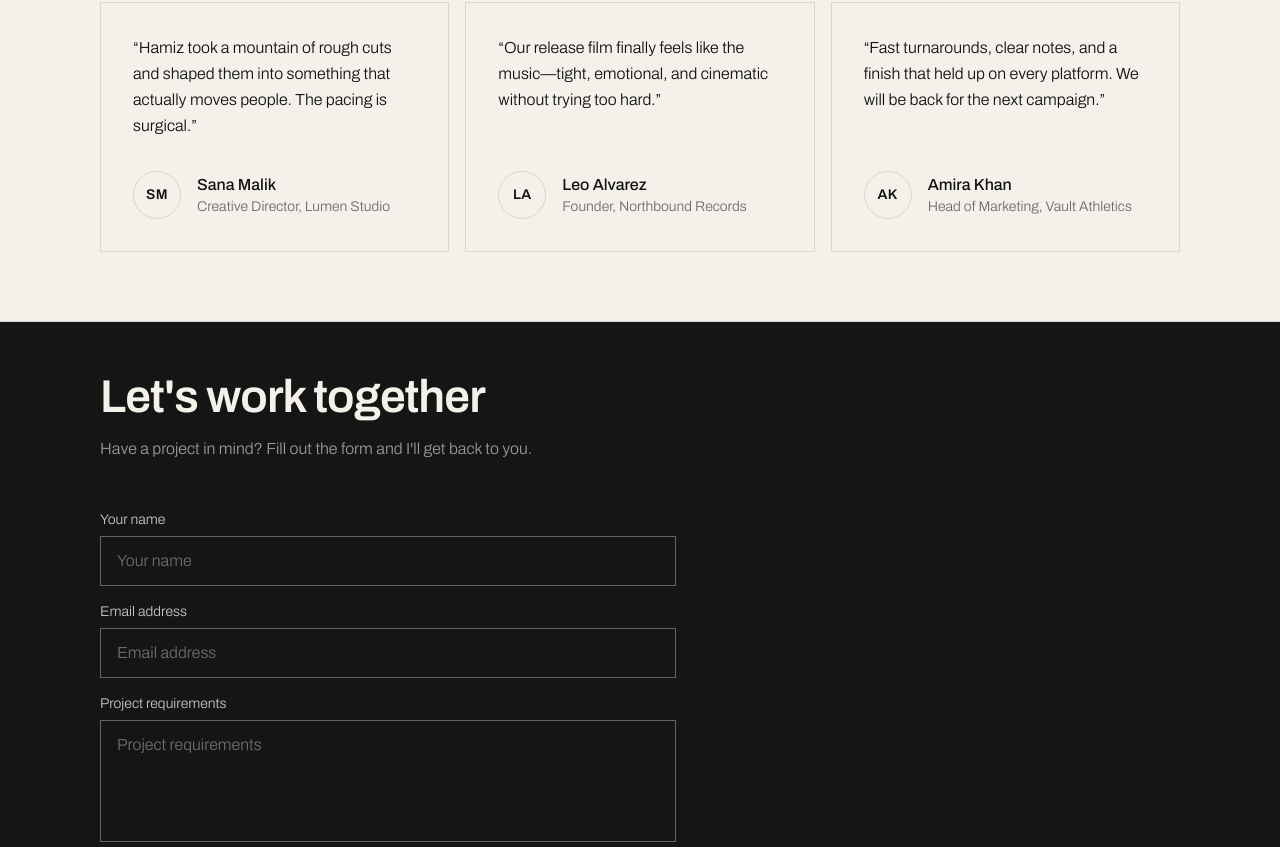
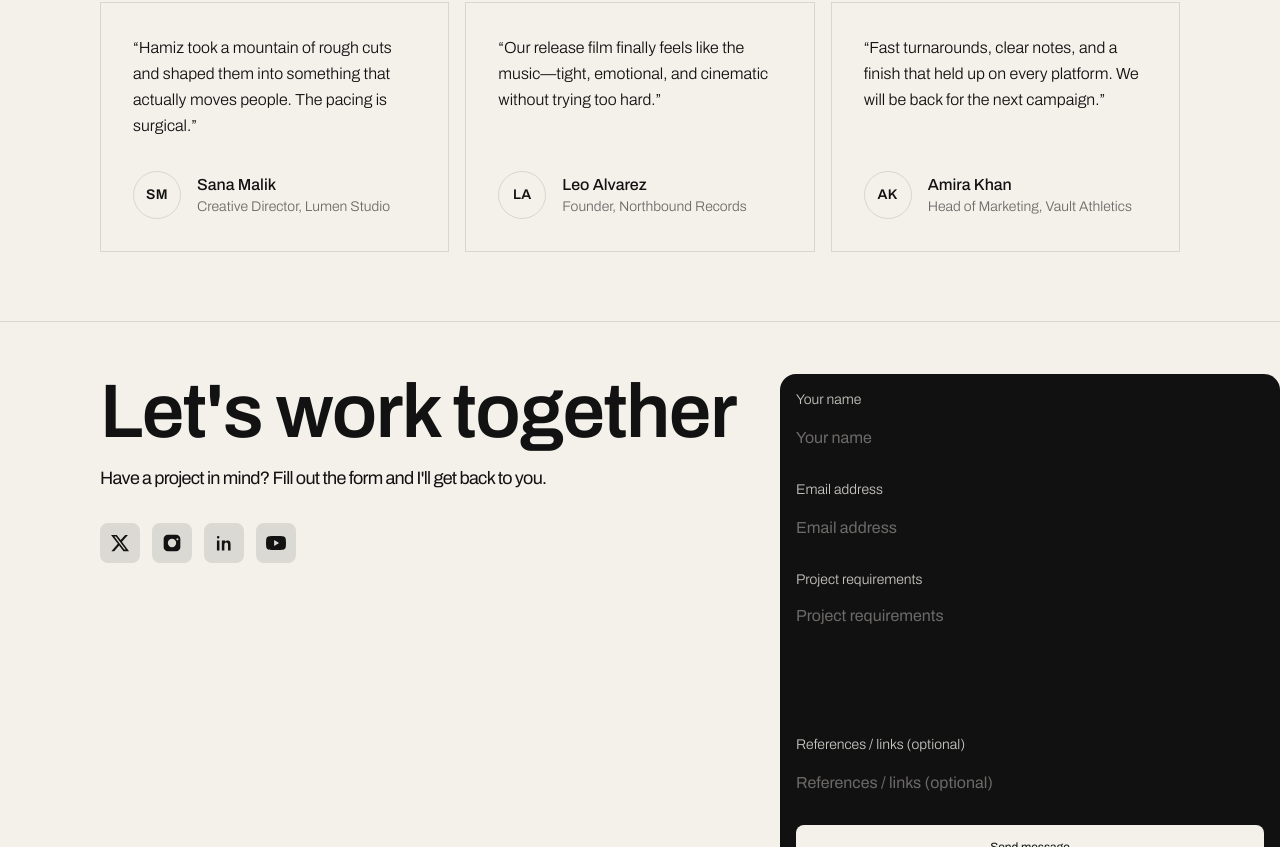
Before and after one commit to QaisarWaheed/hamiz-portfolio, a Next.js app: page / in a window 1280 px wide. Shown: the part 3446-4293 px from the top of the page. Built offline with nearby package versions, Linux system fonts and the light colour scheme; no server answers; the database is empty.

Commit message:
Rebuild contact as a light two-column section with a dark form card.
Add social buttons and align heading, intro, form, input, and button styling with the reference while keeping client copy.

Co-authored-by: Cursor <cursoragent@cursor.com>

```diff
--- a/components/landing/ContactSection.tsx
+++ b/components/landing/ContactSection.tsx
@@ -1,12 +1,43 @@
 "use client";
 
 import SectionReveal from "@/components/landing/SectionReveal";
+import { SOCIAL_LINKS } from "@/components/landing/landing-content";
 import { useEffect, useRef, useState } from "react";
 
 const FIELD_CLASS =
-  "w-full border border-line/40 bg-transparent px-4 py-3 text-base text-paper placeholder:text-paper/40 focus-visible:border-paper/70 focus-visible:outline-none focus-visible:ring-2 focus-visible:ring-paper/80 focus-visible:ring-offset-2 focus-visible:ring-offset-dark";
+  "h-11 w-full border-0 bg-transparent text-base font-normal text-paper placeholder:text-paper/40 focus-visible:outline-none focus-visible:ring-2 focus-visible:ring-paper/80";
 
 type Status = "idle" | "sending" | "success" | "error";
+
+function SocialIcon({ label }: { label: string }) {
+  const common = "h-5 w-5 fill-current";
+  switch (label) {
+    case "X":
+      return (
+        <svg className={common} viewBox="0 0 24 24" aria-hidden>
+          <path d="M18.244 2.25h3.308l-7.227 8.26 8.502 11.24H16.17l-5.214-6.817L4.99 21.75H1.68l7.73-8.835L1.254 2.25H8.08l4.713 6.231zm-1.161 17.52h1.833L7.084 4.126H5.117z" />
+        </svg>
+      );
+    case "Instagram":
+      return (
+        <svg className={common} viewBox="0 0 24 24" aria-hidden>
+          <path d="M7 2h10a5 5 0 0 1 5 5v10a5 5 0 0 1-5 5H7a5 5 0 0 1-5-5V7a5 5 0 0 1 5-5zm5 5a5 5 0 1 0 0 10 5 5 0 0 0 0-10zm6.5-.75a1.25 1.25 0 1 0 0 2.5 1.25 1.25 0 0 0 0-2.5z" />
+        </svg>
+      );
+    case "LinkedIn":
+      return (
+        <svg className={common} viewBox="0 0 24 24" aria-hidden>
+          <path d="M4.98 3.5a1.5 1.5 0 1 1 0 3 1.5 1.5 0 0 1 0-3zM3.5 9h3v12h-3V9zm7 0h2.88v1.64h.04c.4-.76 1.38-1.56 2.84-1.56 3.04 0 3.6 2 3.6 4.6V21h-3v-6.2c0-1.48-.03-3.38-2.06-3.38-2.06 0-2.38 1.6-2.38 3.26V21h-3V9z" />
+        </svg>
+      );
+    default:
+      return (
+        <svg className={common} viewBox="0 0 24 24" aria-hidden>
+          <path d="M23.5 6.2a3 3 0 0 0-2.1-2.1C19.5 3.5 12 3.5 12 3.5s-7.5 0-9.4.6A3 3 0 0 0 .5 6.2 31.5 31.5 0 0 0 0 12a31.5 31.5 0 0 0 .5 5.8 3 3 0 0 0 2.1 2.1c1.9.6 9.4.6 9.4.6s7.5 0 9.4-.6a3 3 0 0 0 2.1-2.1A31.5 31.5 0 0 0 24 12a31.5 31.5 0 0 0-.5-5.8zM9.75 15.5v-7l6 3.5-6 3.5z" />
+        </svg>
+      );
+  }
+}
 
 export default function ContactSection() {
   const [name, setName] = useState("");
@@ -48,17 +79,36 @@ export default function ContactSection() {
     status === "sending" ? "Sending…" : status === "success" ? "Sent!" : "Send message";
 
   return (
-    <section id="contact" className="bg-dark text-paper">
+    <section id="contact" className="text-ink">
       <div className="section-container contact-section-padding">
-        <SectionReveal>
-          <h2 className="section-heading text-paper">Let&apos;s work together</h2>
-          <p className="mt-4 max-w-xl text-base leading-relaxed text-paper/60">
+        <div className="flex flex-col gap-10 min-[810px]:flex-row min-[810px]:gap-10">
+          <SectionReveal className="min-[810px]:w-[640px] min-[810px]:shrink-0">
+            <h2 className="section-heading min-[810px]:text-[76px]">Let&apos;s work together</h2>
+            <p className="mt-4 max-w-xl text-lg font-normal leading-[25.2px] tracking-[-0.04em]">
               Have a project in mind? Fill out the form and I&apos;ll get back to you.
             </p>
+            <div className="mt-8 flex flex-wrap gap-3">
+              {SOCIAL_LINKS.map((link) => (
+                <a
+                  key={link.label}
+                  href={link.href}
+                  target="_blank"
+                  rel="noopener noreferrer"
+                  aria-label={link.label}
+                  className="inline-flex h-10 w-10 items-center justify-center rounded-lg bg-black/10 text-ink transition-opacity hover:opacity-80"
+                >
+                  <SocialIcon label={link.label} />
+                </a>
+              ))}
+            </div>
           </SectionReveal>
 
-        <SectionReveal delay={0.1} className="mt-12 max-w-xl">
-          <form className="flex flex-col gap-4" onSubmit={(e) => void onSubmit(e)} noValidate>
+          <SectionReveal delay={0.1} className="min-[810px]:w-[500px] min-[810px]:shrink-0">
+            <form
+              className="flex w-full max-w-[500px] flex-col gap-5 rounded-2xl bg-[#111] p-4 text-paper"
+              onSubmit={(e) => void onSubmit(e)}
+              noValidate
+            >
               <div>
                 <label htmlFor="contact-name" className="mb-1.5 block text-sm text-paper/80">
                   Your name
@@ -101,7 +151,7 @@ export default function ContactSection() {
                   placeholder="Project requirements"
                   rows={4}
                   required
-                className={`${FIELD_CLASS} resize-none`}
+                  className={`${FIELD_CLASS} h-auto min-h-[88px] resize-none py-2`}
                   value={requirements}
                   onChange={(e) => setRequirements(e.target.value)}
                 />
@@ -123,7 +173,7 @@ export default function ContactSection() {
               <button
                 type="submit"
                 disabled={status === "sending"}
-              className="mt-2 inline-flex w-full items-center justify-center bg-paper px-6 py-3 text-xs uppercase tracking-[0.18em] text-ink transition-opacity hover:opacity-90 focus-visible:outline-none focus-visible:ring-2 focus-visible:ring-paper focus-visible:ring-offset-2 focus-visible:ring-offset-dark disabled:cursor-not-allowed disabled:opacity-60 sm:w-auto"
+                className="inline-flex h-11 w-full items-center justify-center rounded-lg bg-paper text-xs font-normal text-ink transition-opacity hover:opacity-90 focus-visible:outline-none focus-visible:ring-2 focus-visible:ring-paper focus-visible:ring-offset-2 focus-visible:ring-offset-[#111] disabled:cursor-not-allowed disabled:opacity-60"
               >
                 {buttonLabel}
               </button>
@@ -140,6 +190,7 @@ export default function ContactSection() {
             </form>
           </SectionReveal>
         </div>
+      </div>
     </section>
   );
 }
--- a/components/landing/landing-content.ts
+++ b/components/landing/landing-content.ts
@@ -33,6 +33,13 @@ export const FOOTER_HEADLINE_LINES = [
 
 export const CONTACT_EMAIL = "hello@hamizkhan.com";
 
+export const SOCIAL_LINKS = [
+  { href: "https://x.com/", label: "X" },
+  { href: "https://www.instagram.com/", label: "Instagram" },
+  { href: "https://www.linkedin.com/", label: "LinkedIn" },
+  { href: "https://www.youtube.com/", label: "YouTube" },
+] as const;
+
 export const NAV_LINKS = [
   { href: "#hero-section", label: "Home" },
   { href: "#bio-section", label: "About Me" },
```
Lines whose indentation alone changed are shown as unchanged.
